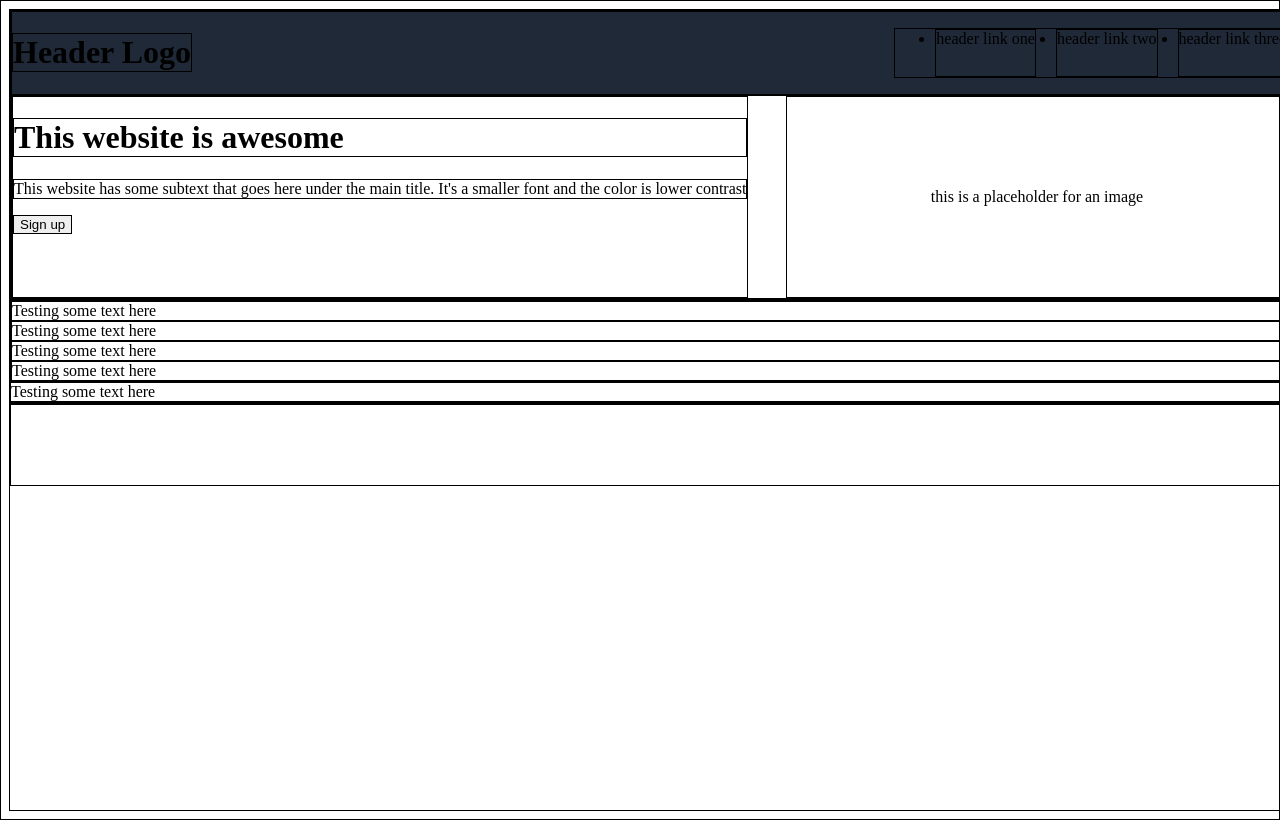
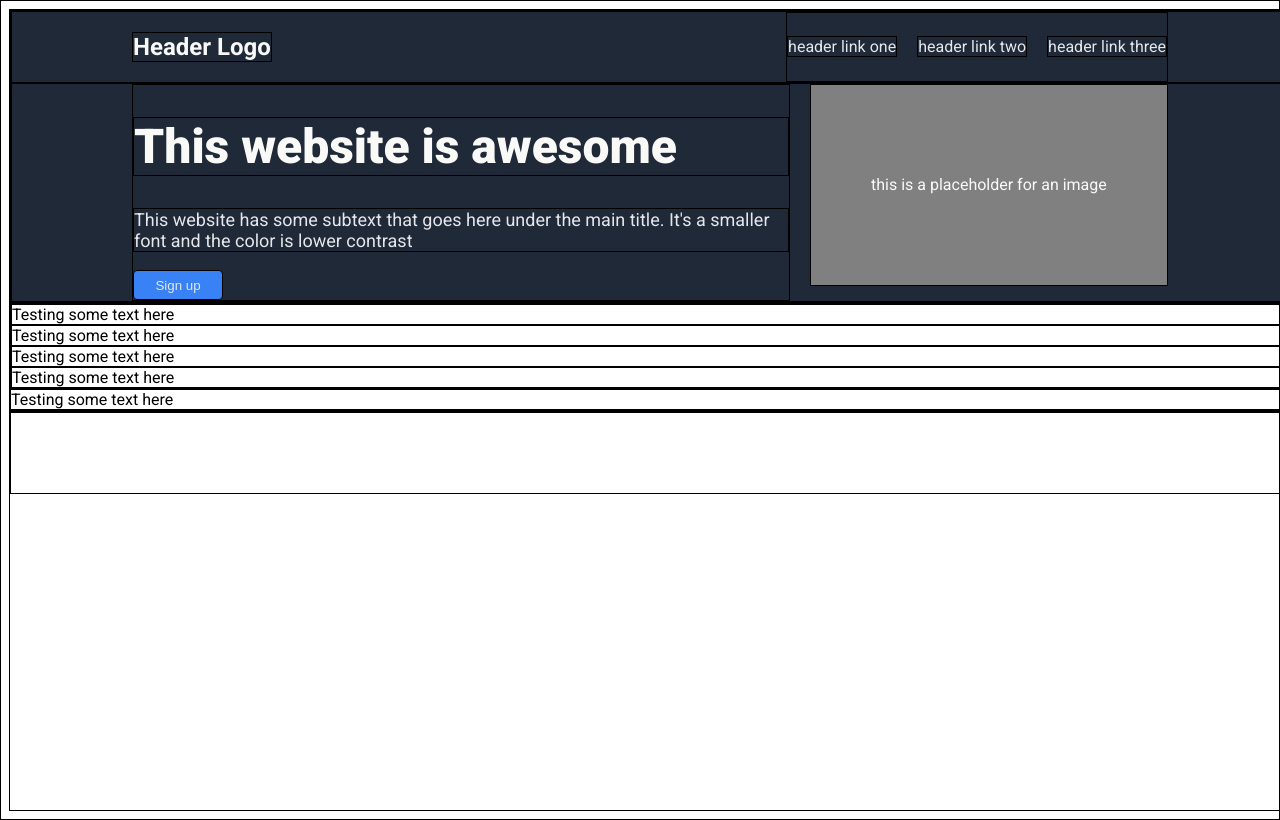
Before and after one commit to elangdor/odin-landing-page, a plain HTML site: page index.html in a window 1280 px wide. Drawn offline with Linux system fonts and the light colour scheme.

Commit message:
Fixed most stuff top branch
Added styling to all elements
Color, bgcolor, width and heigh, font sizes, weights
added padding to the top bar

```diff
--- a/index.html
+++ b/index.html
@@ -3,13 +3,16 @@
     <head>
         <meta charset="UTF-8">
         <link rel="stylesheet" href="style.css">
+        <link rel="preconnect" href="https://fonts.googleapis.com">
+        <link rel="preconnect" href="https://fonts.gstatic.com" crossorigin>
+        <link href="https://fonts.googleapis.com/css2?family=Roboto:ital,wght@0,100;0,300;0,400;0,500;0,700;0,900;1,100;1,300;1,400;1,500;1,700;1,900&display=swap" rel="stylesheet">
         <title>Landing Page</title>
     </head>
 
     <body>
         <div class="header">
             <div class="top">
-                <h1>Header Logo</h1>
+                <h2>Header Logo</h2>
                 <ul class="header-links">
                     <li>header link one</li>
                     <li>header link two</li>
--- a/style.css
+++ b/style.css
@@ -7,6 +7,7 @@ body {
     width: 100vw;
     display: flex;
     flex-direction: column;
+    font-family: Roboto;
 
 }
 
@@ -15,6 +16,8 @@ body {
     flex-direction: row;
     justify-content: space-between;
     background-color: #1F2937;
+    color: #E5E7EB;
+    padding: 0 120px;
     }
 
 .img {
@@ -23,18 +26,55 @@ body {
     align-items: center;
     justify-content: center;
     display: flex;
-    min-width: 400px;
+    min-width: 300px;
+    background-color: gray;
+    color: #F9FAF8;
+}
+
+h1 {
+    color: #F9FAF8;
+    font-weight: 900;
+    font-size: 48px;
+}
+
+h2 {
+    font-size: 24px;
+    color: #F9FAF8;
+}
+
+p {
+    font-size: 18px;
+    color: #E5E7EB;
+}
+
+ul {
+    list-style-type: none;
+    margin: 0;
+    padding: 0;
 }
 
 .bottom {
     display: flex;
     justify-content: space-between;
     gap: 20px;
+    background-color: #1F2937;
+    padding: 0 120px;
 }
+
+button {
+    color: #E5E7EB;
+    background-color: #3882F6;
+    border-radius: 4px;
+    height: 30px;
+    width: 90px;
+}
+
 .header-links {
     display: flex;
     flex-direction: row;
     gap: 20px;
+    justify-content: center;
+    align-items: center;
 }
 
 .header, .content, .quotes, .signup, .footer {
```
